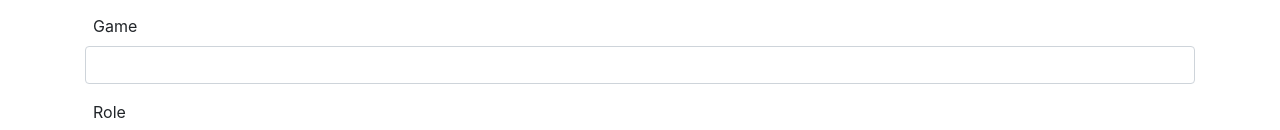
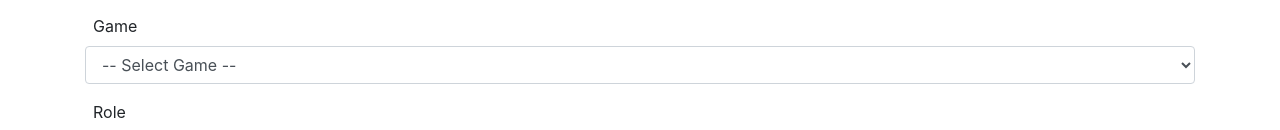
Before and after one commit to Final-Project-Overgeek/Overgeek-Client-CMS, a React (Create React App) app in the folder cms-client/: page /add-lecturer in a window 1280 px wide. Shown: the part 338-468 px from the top of the page. Built offline with nearby package versions, Linux system fonts and the light colour scheme.

Commit message:
change game with select option

```diff
--- a/cms-client/src/App.css
+++ b/cms-client/src/App.css
@@ -4,8 +4,6 @@
   background-size: cover;
   background-attachment: fixed;
 } */
-
-.App {}
 
 #img-navbar {
   height: 70px;
--- a/cms-client/src/pages/AddLecturer.jsx
+++ b/cms-client/src/pages/AddLecturer.jsx
@@ -13,8 +13,6 @@ export default function AddLecturer() {
   const [team, setTeam] = useState('');
   const [language, setLanguage] = useState('');
   const [image, setImage] = useState('');
-
-  const [loading, setLoading] = useState(true);
 
   function getName(event) {
     setName(event.target.value);
@@ -68,7 +66,13 @@ export default function AddLecturer() {
         </div>
         <div className="mb-3">
           <label for="add" className="form-label ml-2">Game</label>
-          <input type="text" className="form-control" id="add" onChange={getGame} />
+          <select required onChange={getGame} class="form-select form-control" aria-label="Default select example">
+            <option selected >-- Select Game --</option>
+            <option value="PlayerUnknown's Battlegrounds Mobile">PlayerUnknown's Battlegrounds Mobile</option>
+            <option value="League of Legends: Wild Rift">League of Legends: Wild Rift</option>
+            <option value="Free Fire Battlegrounds">Free Fire Battlegrounds</option>
+            <option value="Mobile Legends">Mobile Legends</option>
+          </select>
         </div>
         <div className="mb-3">
           <label for="add" className="form-label ml-2">Role</label>
--- a/cms-client/src/pages/EditLecturer.jsx
+++ b/cms-client/src/pages/EditLecturer.jsx
@@ -21,6 +21,12 @@ export default function EditLecturer() {
     language: '',
     image: ''
   });
+  const games = [
+    "PlayerUnknown's Battlegrounds Mobile",
+    "League of Legends: Wild Rift",
+    "Free Fire Battlegrounds",
+    "Mobile Legends"
+  ]
 
   useEffect(() => {
     dispatch(setLecturerAsync({ url, setLoading }));
@@ -83,7 +89,16 @@ export default function EditLecturer() {
           </div>
           <div className="mb-3">
             <label for="add" className="form-label ml-2">Game</label>
-            <input type="text" className="form-control" id="game" value={lecturerData.game} onChange={handleOnChange} />
+            <select class="form-select form-control" aria-label="Default select example" id="game" onChange={handleOnChange}>
+              <option selected value={lecturerData.game} >{lecturerData.game}</option>
+              {games.map((game, i) => {
+                if (game != lecturerData.game) {
+                  return (
+                    <option value={game} key={i}>{game}</option>
+                  )
+                }
+              })}
+            </select>
           </div>
           <div className="mb-3">
             <label for="add" className="form-label ml-2">Role</label>
```
